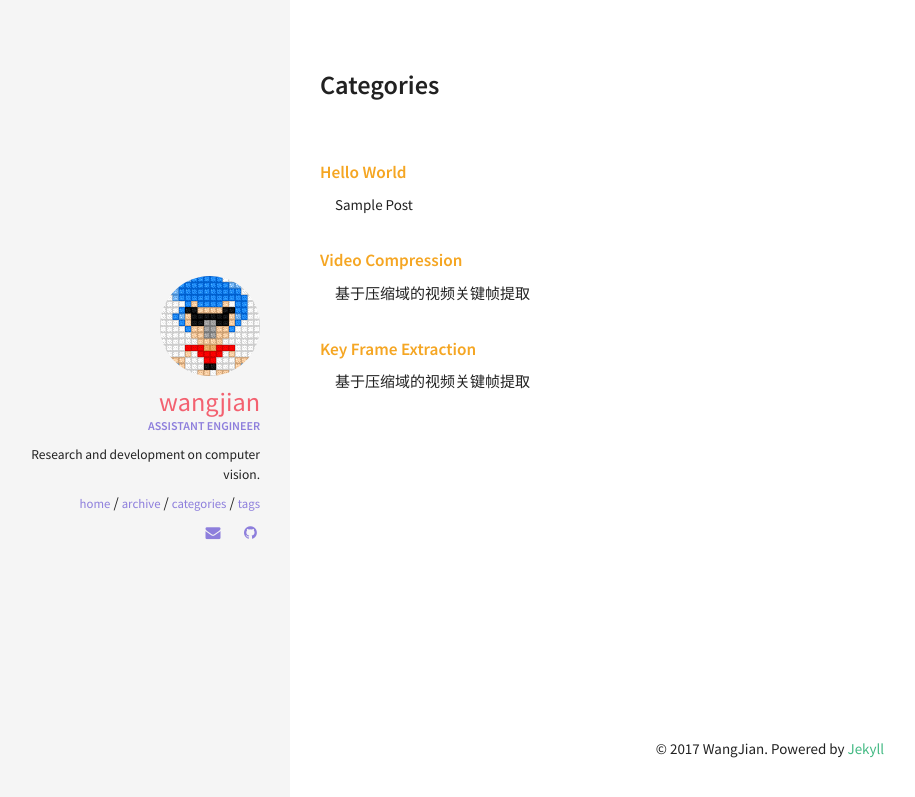
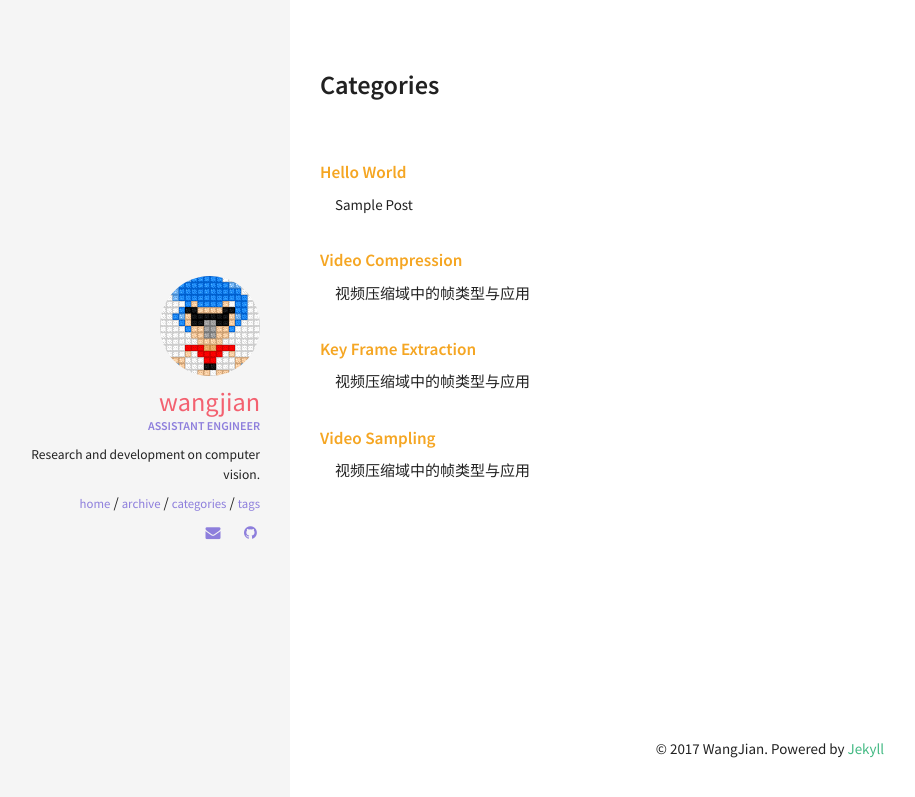
Before and after one commit to WangJianRepo/WangJianRepo.github.io, a Jekyll site: the page built from categories/index.html, in a window 1280 px wide. Shown: the top 797 px of the page, without its empty margins (30-945 px from the left). Built offline with Jekyll 4.4.1, drawn with Linux system fonts in a browser that asks for light colours; part of the change alters nothing that is shown.

Commit message:
更改了标题、摘要、增加了引言

```diff
--- a/_posts/2017-08-11-video-compression.md
+++ b/_posts/2017-08-11-video-compression.md
@@ -1,10 +1,26 @@
 ---
 layout: post
-title: 基于压缩域的视频关键帧提取
-excerpt: "在压缩域中提取视频I帧作为关键帧, 可用于视频关键帧提取、视频拷贝检测、视频检索等应用中."
-categories: [video compression, key frame extraction]
+title: 视频压缩域中的帧类型与应用
+excerpt: "本文介绍了帧类型，并提出基于I帧定位镜头关键帧，同时给出了基于FFMPEG的实现代码。"
+categories: [video compression, key frame extraction, video sampling]
 comments: true
 ---
+
+## 引言
+由于视频相关项目需要，最近需要研究不考虑音频的大规模视频的采样策略。因此，采样策略的有两个基本要求：
+* 代表性强：采样结果能够表征原始视频的主要内容，即采样结果是该视频的主要成分，尽可能去除无用信息
+* 速度快：采样速度要尽可能的快，即消耗资源少，才能快速处理大规模视频
+
+比较直接的方法就是先做基于帧间差的镜头分割，在每个镜头中取代表帧，从所有镜头的中取出的代表帧作为最终的采样结果。这个方法的优点是简单，容易实现；缺点也显而易见：
+* 阈值不好确定：分割镜头的帧间差阈值不好确定
+* 大量重复帧：镜头中的代表帧会有大量重复
+* 速度过慢：由于该方法需要解码大量的视频帧，并做帧间差，耗时耗资源，在实际工程应用中基本不可用。
+
+需要大量解码，是导致速度慢的主要原因，现有大部分视频采样方法的痛点。既然视频要解码，那么为什么要对视频编码？编码即压缩，解码即解压缩，如果不压缩，视频占用空间太大。那视频是怎么压缩法？能否在压缩上找线索，寻找采样策略？能否不解码找到镜头分割点，进而找到关键帧？
+
+## 视频编解码
+
+压缩域中，帧通常分为I帧、P帧和B帧。其中，I帧作为关键帧, 可用于视频关键帧提取、视频拷贝检测、视频检索等应用中。
 
 ![I_P_and_B_frames](https://upload.wikimedia.org/wikipedia/commons/6/64/I_P_and_B_frames.svg "A sequence of video frames, consisting of two keyframes (I), one forward-predicted frame (P) and one bi-directionally predicted frame (B).
 ")
```
